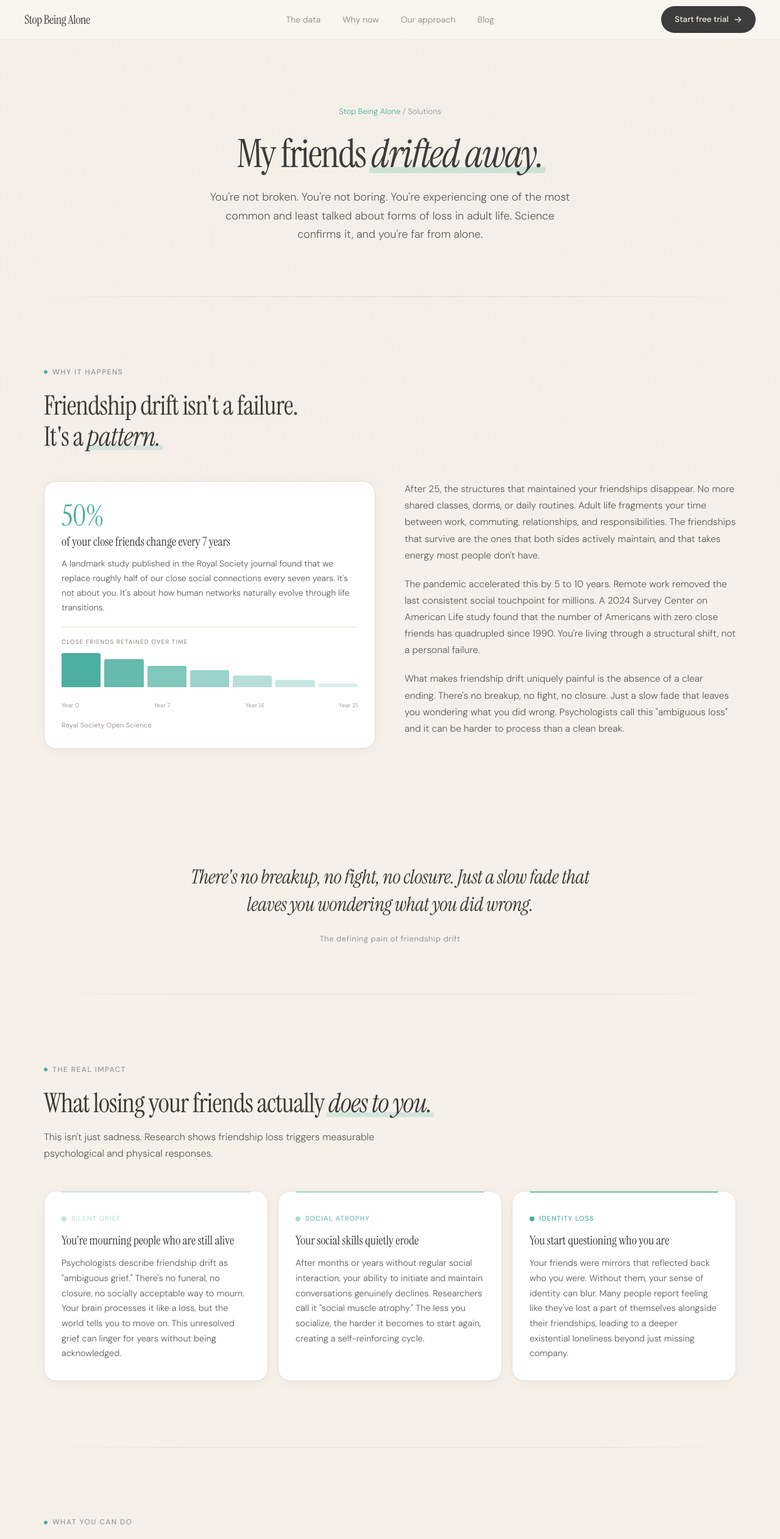
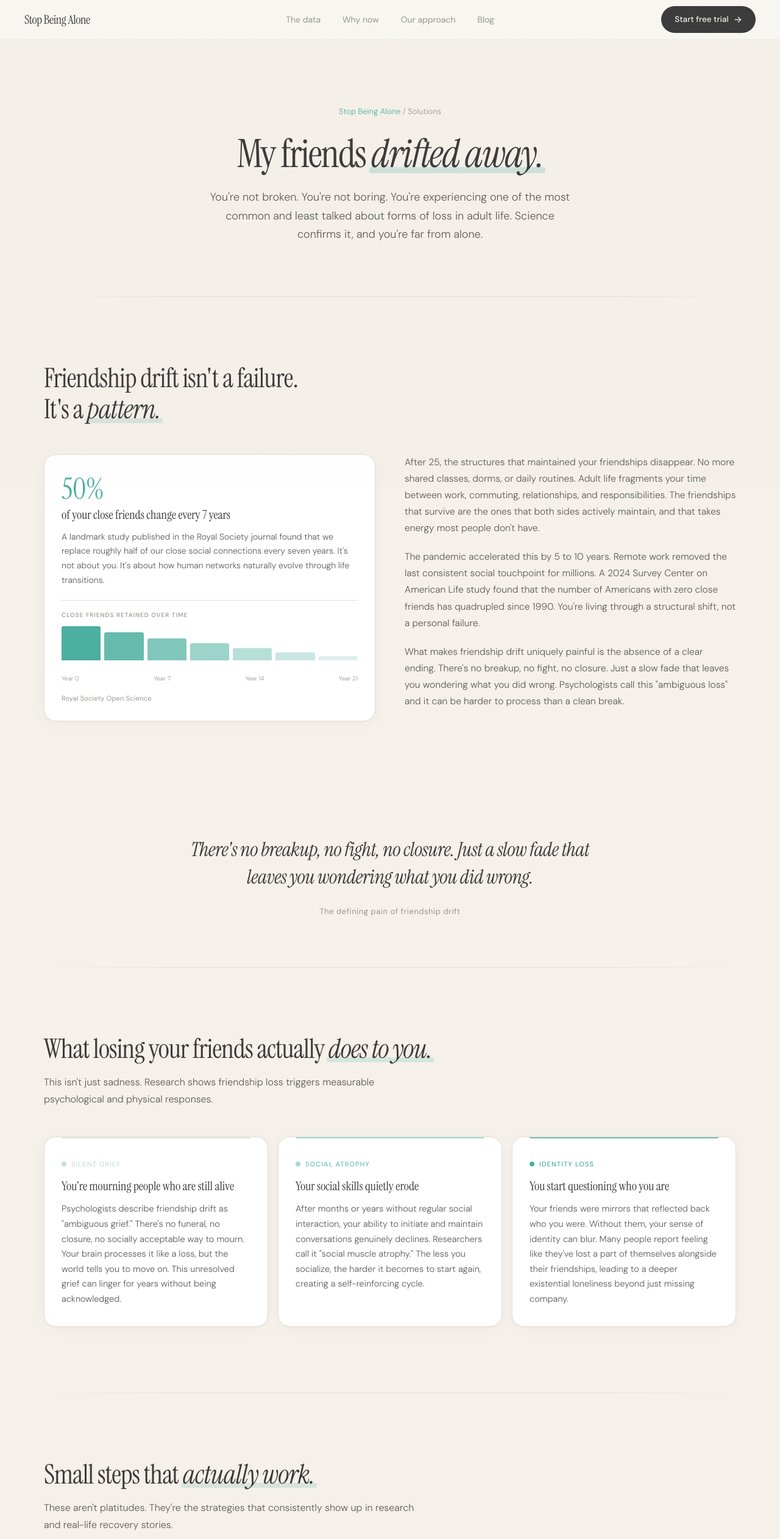
Before and after one commit to VastCounsel/stopbeingalone, a website: page solutions/friends-drifted-away/index.html in a window 1280 px wide. Shown: the top 2524 px of the page at 61% size. Drawn offline with Linux system fonts and the light colour scheme.

Commit message:
fix: remove all section labels from articles

```diff
--- a/solutions/friends-drifted-away/index.html
+++ b/solutions/friends-drifted-away/index.html
@@ -813,7 +813,7 @@ button, input, textarea, select { font-family: var(--sans); border: none; outlin
 <!-- WHY IT HAPPENS -->
 <section class="science-section" aria-label="Why friendships drift apart">
   <div class="container">
-    <div class="section-label reveal">Why It Happens</div>
+
     <h2 class="section-title reveal">Friendship drift isn't a failure.<br>It's a <em>pattern.</em></h2>
 
     <div class="science-grid">
@@ -869,7 +869,7 @@ button, input, textarea, select { font-family: var(--sans); border: none; outlin
 <!-- WHAT IT DOES TO YOU -->
 <section class="impact-section" aria-label="Mental health impact of losing friends">
   <div class="container">
-    <div class="section-label reveal">The Real Impact</div>
+
     <h2 class="section-title reveal">What losing your friends actually <em>does to you.</em></h2>
     <p class="section-sub reveal">This isn't just sadness. Research shows friendship loss triggers measurable psychological and physical responses.</p>
 
@@ -899,7 +899,7 @@ button, input, textarea, select { font-family: var(--sans); border: none; outlin
 <!-- TIPS -->
 <section class="tips-section" aria-label="Steps to rebuild friendships">
   <div class="container">
-    <div class="section-label reveal">What You Can Do</div>
+
     <h2 class="section-title reveal">Small steps that <em>actually work.</em></h2>
     <p class="section-sub reveal">These aren't platitudes. They're the strategies that consistently show up in research and real-life recovery stories.</p>
 
@@ -1011,7 +1011,7 @@ button, input, textarea, select { font-family: var(--sans); border: none; outlin
 <!-- FORM PLACEHOLDER -->
 <section class="form-section" aria-label="Continue">
   <div class="container">
-    <div class="section-label reveal" style="text-align:center">Tell Us More</div>
+
 
     <h2 class="section-title reveal" style="text-align:center">Ready to break the <em>cycle?</em></h2>
     <div class="form-placeholder reveal" style="max-width:480px;margin:32px auto 0;background:var(--card-bg);border:1px solid var(--card-border);border-radius:24px;padding:40px 40px;text-align:center">
```
Also changed, not shown: solutions/isolated-at-work/index.html (+3 -3 lines), solutions/lost-someone-close/index.html (+2 -2 lines), solutions/moved-to-a-new-city/index.html (+2 -2 lines), solutions/remote-work-disconnected/index.html (+3 -3 lines), solutions/struggle-to-make-friends/index.html (+2 -2 lines), solutions/went-through-a-breakup/index.html (+2 -2 lines).
